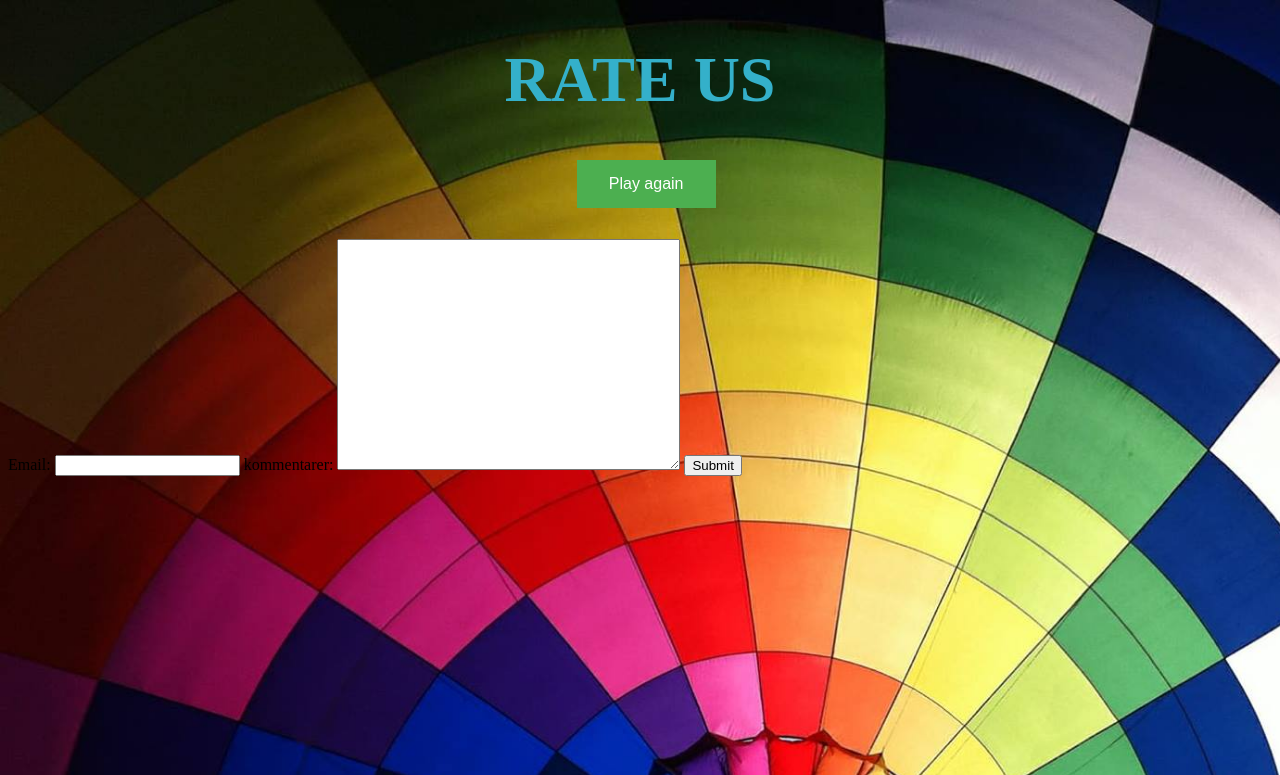
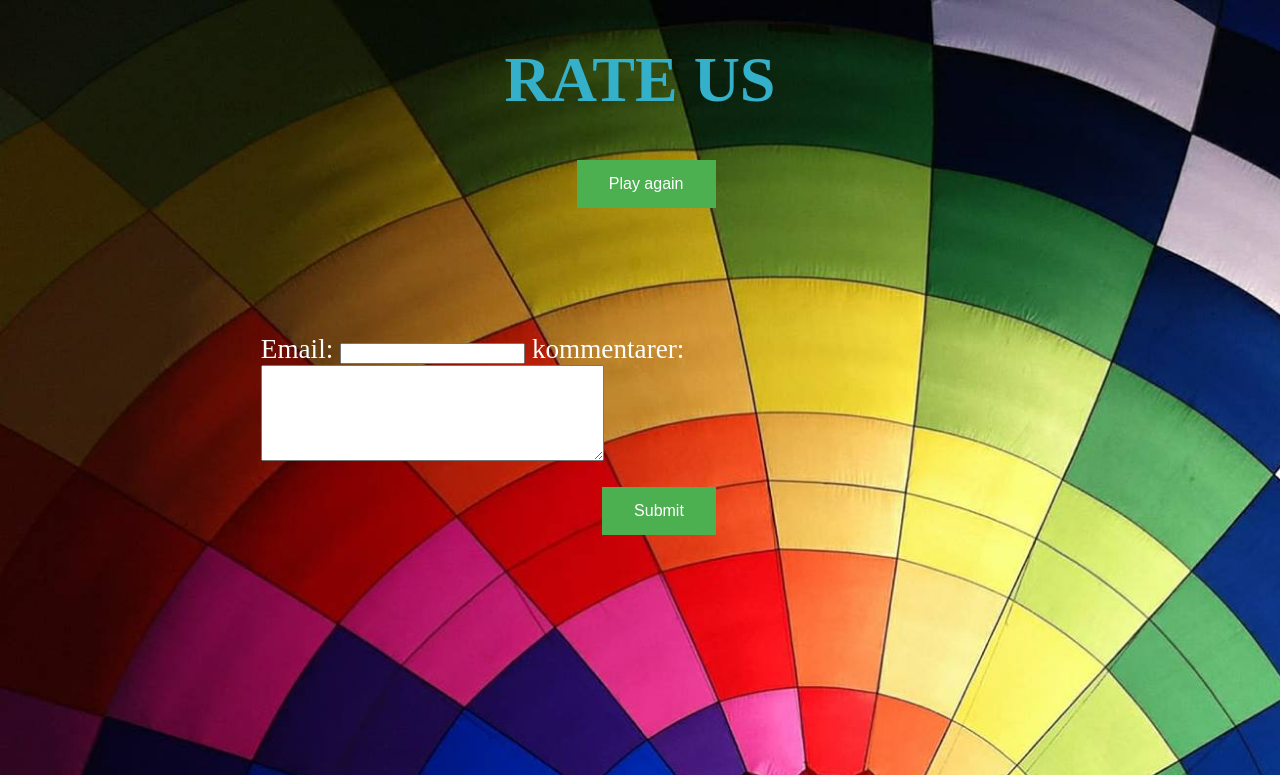
Before and after one commit to 2semesterB2/examGrp7, a PHP site: page /rateus/rateus.php in a window 1280 px wide; the page is wider, and only the part inside the window is pictured. Shown: the top 775 px of that part. Run offline with PHP 8.4, Linux system fonts and the light colour scheme; some libraries are stand-ins or nearby versions.

Commit message:
færdigt til aflevering
Der bliver stadigvæk læbende lavet på siden under juleferien.

```diff
--- a/rateus/rateus.php
+++ b/rateus/rateus.php
@@ -17,6 +17,7 @@
 Sisson,T., 2017, [Online] PHP mail() Function Code to Send Emails from a Form. Kan finde på:
 <https://www.inmotionhosting.com/support/website/sending-email-from-site/using-the-php-mail-function-to-send-emails> [Tilgået 19. December 2017]
 -->
+	<section id="sendmail">
 	<?php
 //if "email" variable is filled out, send email
   if (isset($_REQUEST['email']))  {
@@ -43,14 +44,15 @@ Sisson,T., 2017, [Online] PHP mail() Function Code to Send Emails from a Form. K
 
   kommentarer:
 
-  <textarea name="comment" rows="15" cols="40"></textarea>
+  <textarea name="comment" rows="6" cols="40"></textarea>
 
-  <input type="submit" value="Submit" />
+  <input type="submit" value="Submit" id="knap" />
   </form>
 
 <?php
   }
 ?>
+		</section>
 <!--
 <div class="stars">
   <form action="collect.php" method="post">
--- a/rateus/stylesheet.css
+++ b/rateus/stylesheet.css
@@ -72,5 +72,25 @@ label.star:before {
     margin: 4px 2px;
 	margin-left: 45%;
 	margin-top:2.5%;
+	margin-bottom: 10%;
+	display: block; }
+#knap {
+	background-color: #4CAF50;
+    border: none;
+    color: white;
+    padding: 15px 32px;
+    text-align: center;
+    text-decoration: none;
+    font-size: 16px;
+    margin: 4px 2px;
+	margin-left: 45%;
+	margin-top:2.5%;
 	margin-bottom: 2.5%;
-	display: block; }
+	display: block;
+}
+#sendmail {
+	color: white;
+	margin-left: 20%;
+	width: 60%;
+	font-size: 1.7em;
+}
```
